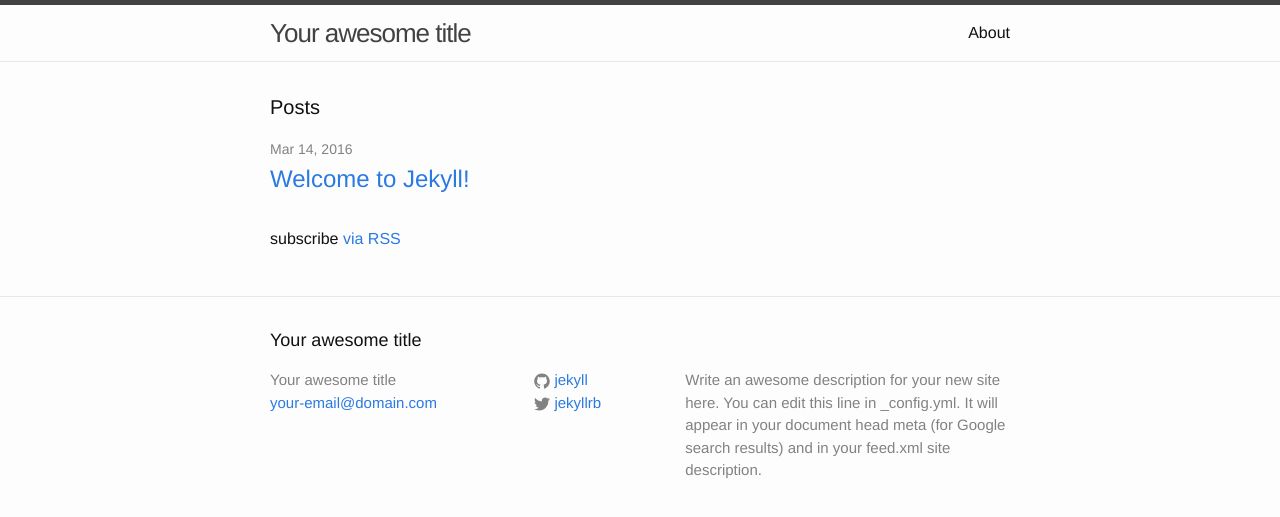
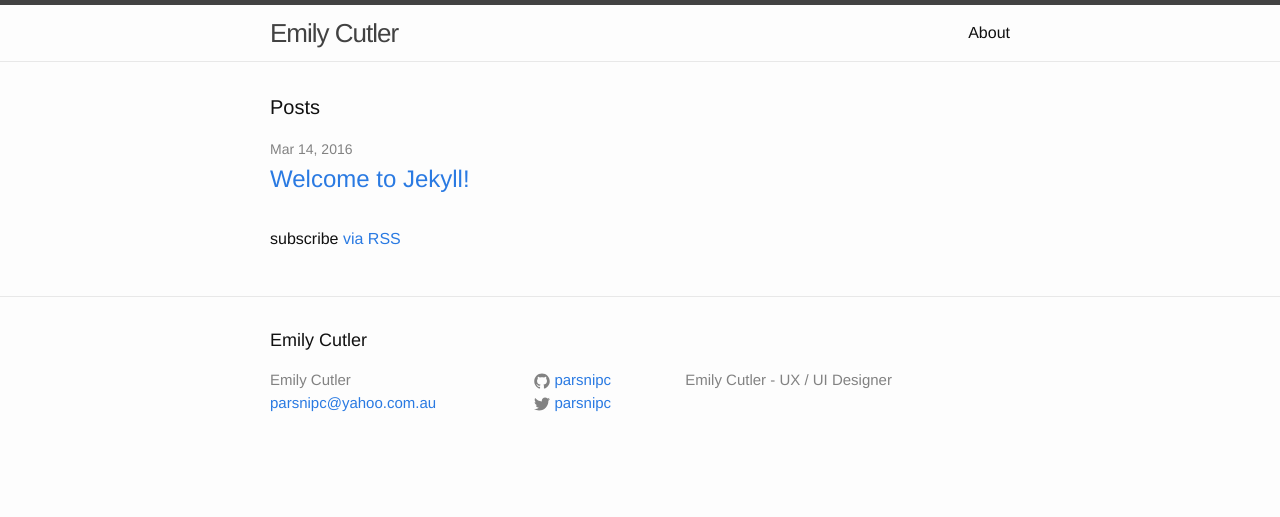
Before and after one commit to parsnipc/piglet-design, a Jekyll site: the page built from index.html, in a window 1280 px wide. Shown: the top 517 px of the page. Built offline with Jekyll 4.4.1, drawn with Linux system fonts in a browser that asks for light colours.

Commit message:
Adds site settings

```diff
--- a/_config.yml
+++ b/_config.yml
@@ -6,16 +6,14 @@
 # 'jekyll serve'. If you change this file, please restart the server process.
 
 # Site settings
-title: Your awesome title
-email: your-email@domain.com
+title: Emily Cutler
+email: parsnipc@yahoo.com.au
 description: > # this means to ignore newlines until "baseurl:"
-  Write an awesome description for your new site here. You can edit this
-  line in _config.yml. It will appear in your document head meta (for
-  Google search results) and in your feed.xml site description.
+  Emily Cutler - UX / UI Designer
 baseurl: "" # the subpath of your site, e.g. /blog
-url: "http://yourdomain.com" # the base hostname & protocol for your site
-twitter_username: jekyllrb
-github_username:  jekyll
+url: "http://parsnipc.github.io/portfolio/" # the base hostname & protocol for your site
+twitter_username: parsnipc
+github_username:  parsnipc
 
 # Build settings
 markdown: kramdown
```
